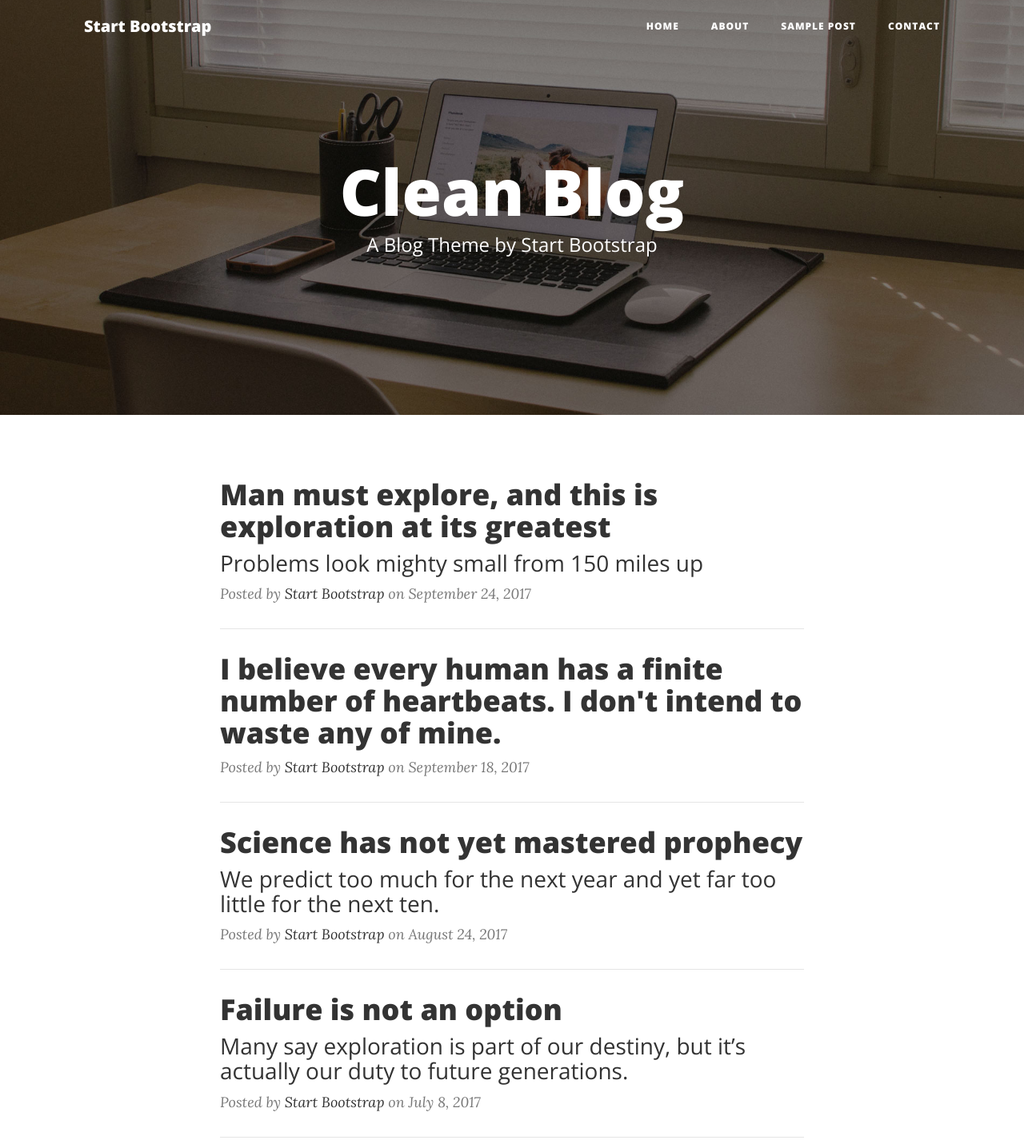
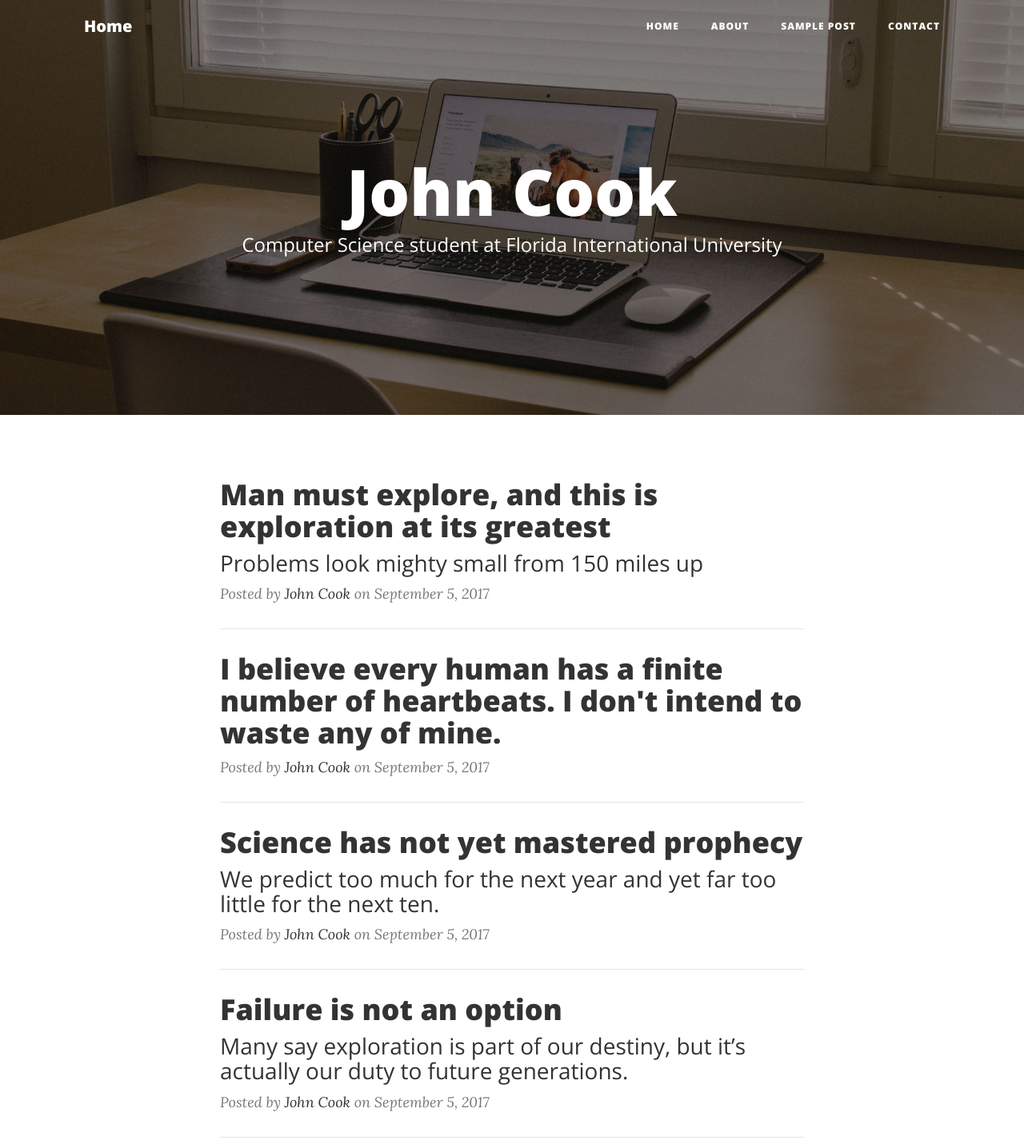
Before and after one commit to marinatedcode/marinatedcode.github.io, a website: page index.html in a window 1280 px wide. Shown: the part 5-1441 px from the top of the page at 80% size. Drawn offline with nearby package versions, Linux system fonts and the light colour scheme.

Commit message:
Customize main page

```diff
--- a/index.html
+++ b/index.html
@@ -8,7 +8,7 @@
     <meta name="description" content="">
     <meta name="author" content="">
 
-    <title>Clean Blog - Start Bootstrap Theme</title>
+    <title>My e-Portofolio</title>
 
     <!-- Bootstrap core CSS -->
     <link href="vendor/bootstrap/css/bootstrap.min.css" rel="stylesheet">
@@ -28,7 +28,7 @@
     <!-- Navigation -->
     <nav class="navbar navbar-expand-lg navbar-light fixed-top" id="mainNav">
       <div class="container">
-        <a class="navbar-brand" href="index.html">Start Bootstrap</a>
+        <a class="navbar-brand" href="index.html">Home</a>
         <button class="navbar-toggler navbar-toggler-right" type="button" data-toggle="collapse" data-target="#navbarResponsive" aria-controls="navbarResponsive" aria-expanded="false" aria-label="Toggle navigation">
           Menu
           <i class="fa fa-bars"></i>
@@ -58,8 +58,8 @@
         <div class="row">
           <div class="col-lg-8 col-md-10 mx-auto">
             <div class="site-heading">
-              <h1>Clean Blog</h1>
-              <span class="subheading">A Blog Theme by Start Bootstrap</span>
+              <h1>John Cook</h1>
+              <span class="subheading">Computer Science student at Florida International University</span>
             </div>
           </div>
         </div>
@@ -80,8 +80,8 @@
               </h3>
             </a>
             <p class="post-meta">Posted by
-              <a href="#">Start Bootstrap</a>
-              on September 24, 2017</p>
+              <a href="#">John Cook</a>
+              on September 5, 2017</p>
           </div>
           <hr>
           <div class="post-preview">
@@ -91,8 +91,8 @@
               </h2>
             </a>
             <p class="post-meta">Posted by
-              <a href="#">Start Bootstrap</a>
-              on September 18, 2017</p>
+              <a href="#">John Cook</a>
+              on September 5, 2017</p>
           </div>
           <hr>
           <div class="post-preview">
@@ -105,8 +105,8 @@
               </h3>
             </a>
             <p class="post-meta">Posted by
-              <a href="#">Start Bootstrap</a>
-              on August 24, 2017</p>
+              <a href="#">John Cook</a>
+              on September 5, 2017</p>
           </div>
           <hr>
           <div class="post-preview">
@@ -119,8 +119,8 @@
               </h3>
             </a>
             <p class="post-meta">Posted by
-              <a href="#">Start Bootstrap</a>
-              on July 8, 2017</p>
+              <a href="#">John Cook</a>
+              on September 5, 2017</p>
           </div>
           <hr>
           <!-- Pager -->
@@ -140,7 +140,7 @@
           <div class="col-lg-8 col-md-10 mx-auto">
             <ul class="list-inline text-center">
               <li class="list-inline-item">
-                <a href="#">
+                <a href="https://www.twitter.com/johnnycook69" target="_blank">
                   <span class="fa-stack fa-lg">
                     <i class="fa fa-circle fa-stack-2x"></i>
                     <i class="fa fa-twitter fa-stack-1x fa-inverse"></i>
@@ -148,7 +148,7 @@
                 </a>
               </li>
               <li class="list-inline-item">
-                <a href="#">
+                <a href="https://www.facebook.com/" target="_blank">
                   <span class="fa-stack fa-lg">
                     <i class="fa fa-circle fa-stack-2x"></i>
                     <i class="fa fa-facebook fa-stack-1x fa-inverse"></i>
@@ -156,7 +156,7 @@
                 </a>
               </li>
               <li class="list-inline-item">
-                <a href="#">
+                <a href="https://github.com/marinatedcode" target="_blank">
                   <span class="fa-stack fa-lg">
                     <i class="fa fa-circle fa-stack-2x"></i>
                     <i class="fa fa-github fa-stack-1x fa-inverse"></i>
```
